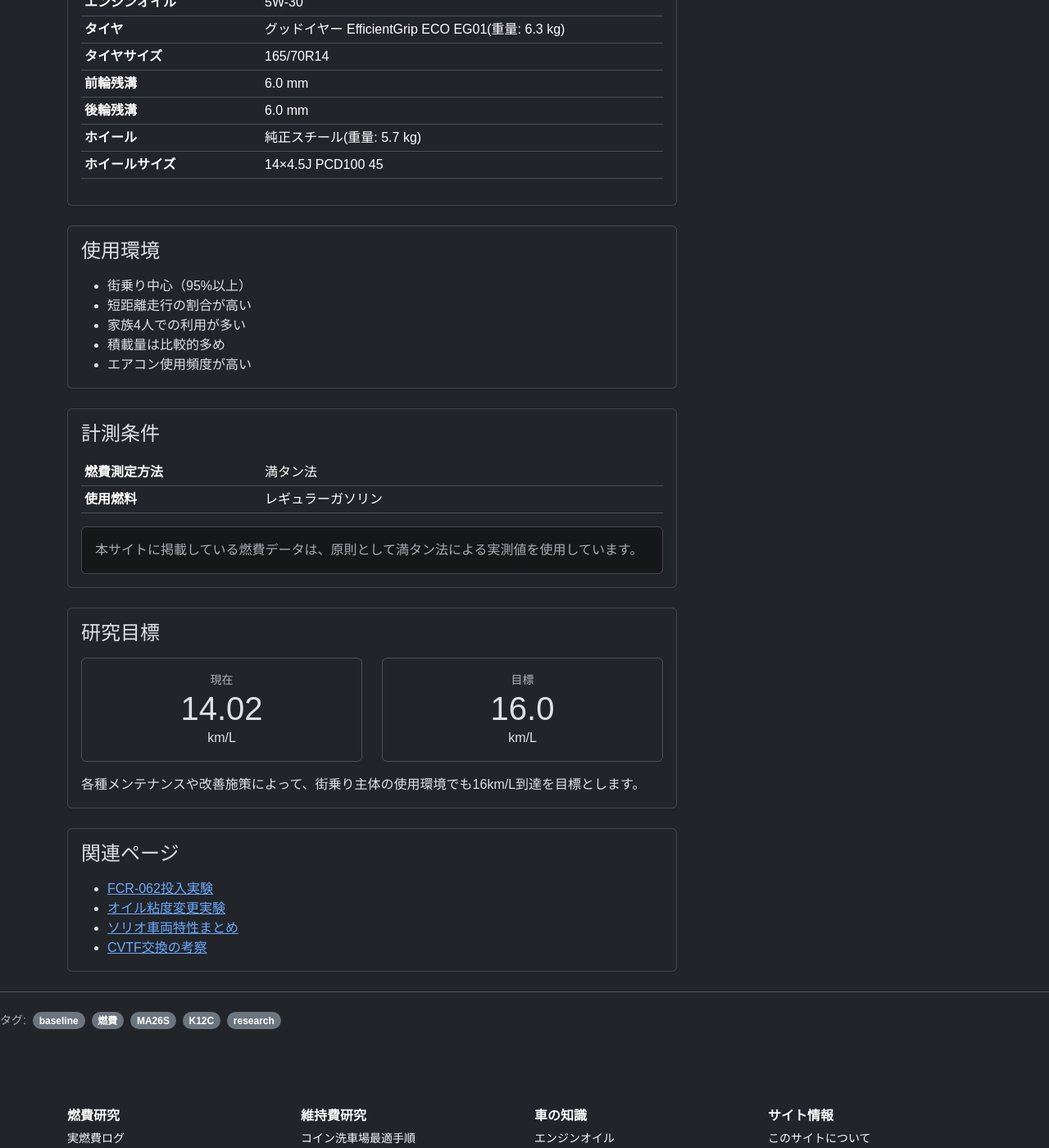
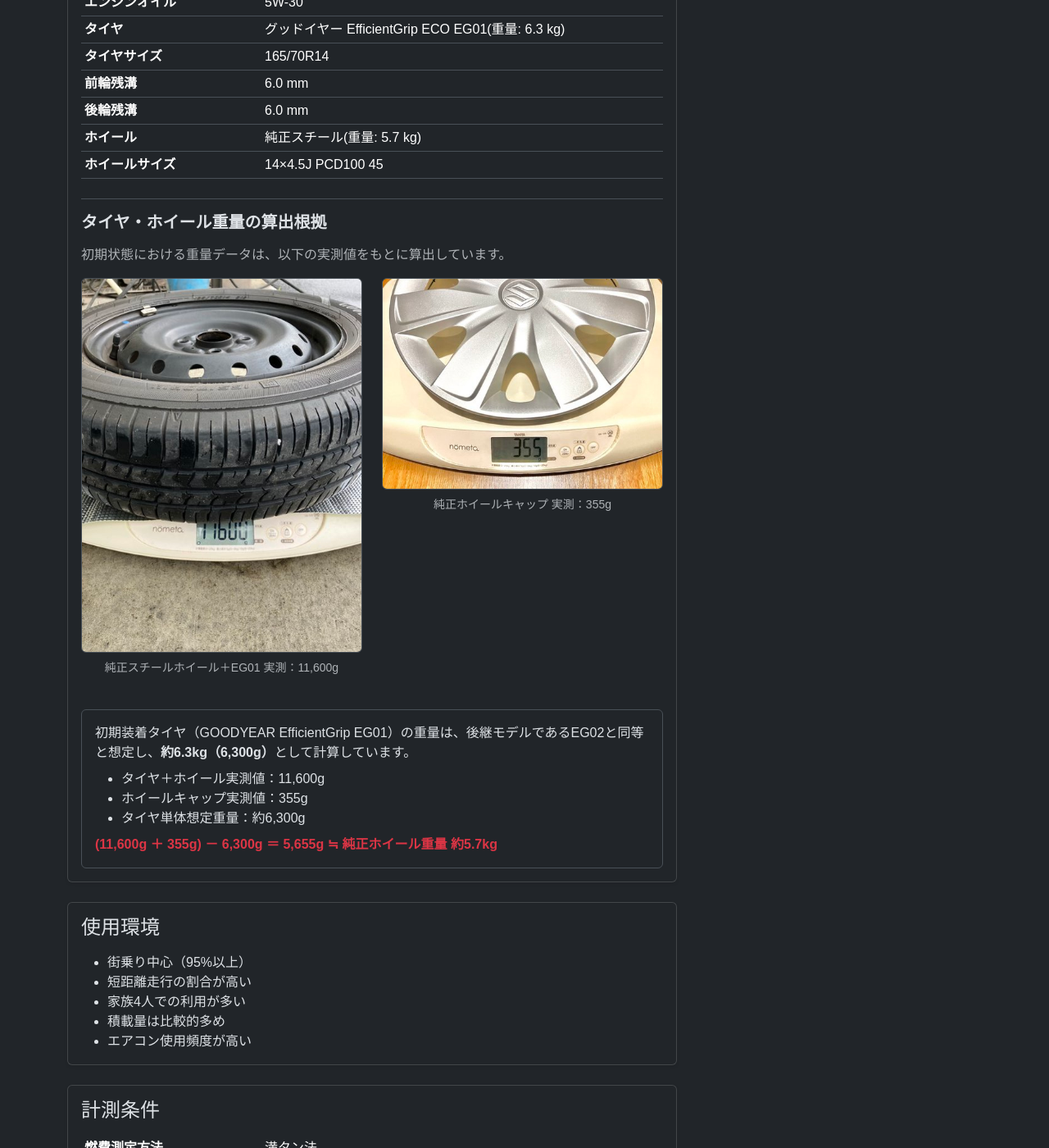
Before and after one commit to funyapar-org/fuel-lab, a Jekyll site: the page built from _solio/baseline.md, in a window 1280 px wide and 1400 px high, scrolled down 697 px. Shown: the whole window at 82% size. Built offline with Jekyll 4.4.1, drawn with Linux system fonts in a browser that asks for light colours.

Commit message:
重量データ算出根拠の追記と初期状態テーブルのスタイル修正

```diff
--- a/_solio/baseline.md
+++ b/_solio/baseline.md
@@ -1,5 +1,4 @@
 ---
-
 layout: default
 title: ベースライン計測
 nav_title: ベースライン
@@ -12,7 +11,6 @@
   - k12c
   - research
 date: 2025-09-06T09:00:00+09:00
-
 ---
 
 {% assign initial_state = site.data.solio_meta.initial_state %}
@@ -98,7 +96,7 @@
         初期状態
       </h2>
 
-      <table class="table table-sm align-middle">
+      <table class="table table-sm align-middle mb-4">
 
         <tbody>
 
@@ -145,6 +143,44 @@
         </tbody>
 
       </table>
+
+      <!-- 重量データ算出根拠の追記部分 -->
+      <div class="mt-4 pt-3 border-top">
+        <h3 class="h5 fw-bold mb-3">タイヤ・ホイール重量の算出根拠</h3>
+        <p class="text-muted mb-3">
+          初期状態における重量データは、以下の実測値をもとに算出しています。
+        </p>
+
+        <div class="row">
+          <div class="col-md-6 mb-3">
+            <figure class="figure w-100">
+              <img src="/assets/img/tire-wheel-weight-11600g.jpg" class="figure-img img-fluid rounded border w-100" alt="タイヤ付きホイールの重量測定（11600g）">
+              <figcaption class="figure-caption text-center">純正スチールホイール＋EG01 実測：11,600g</figcaption>
+            </figure>
+          </div>
+          <div class="col-md-6 mb-3">
+            <figure class="figure w-100">
+              <img src="/assets/img/wheel-cap-weight-355g.jpg" class="figure-img img-fluid rounded border w-100" alt="ホイールキャップの重量測定（355g）">
+              <figcaption class="figure-caption text-center">純正ホイールキャップ 実測：355g</figcaption>
+            </figure>
+          </div>
+        </div>
+
+        <div class="p-3 border rounded mt-2">
+          <p class="mb-2">
+            初期装着タイヤ（GOODYEAR EfficientGrip EG01）の重量は、後継モデルであるEG02と同等と想定し、<strong>約6.3kg（6,300g）</strong>として計算しています。
+          </p>
+          <ul class="mb-2">
+            <li>タイヤ＋ホイール実測値：11,600g</li>
+            <li>ホイールキャップ実測値：355g</li>
+            <li>タイヤ単体想定重量：約6,300g</li>
+          </ul>
+          <p class="fw-bold text-danger mb-0">
+            (11,600g ＋ 355g) － 6,300g ＝ 5,655g ≒ 純正ホイール重量 約5.7kg
+          </p>
+        </div>
+      </div>
+      <!-- /重量データ算出根拠の追記部分 -->
 
     </div>
   </div>
```
